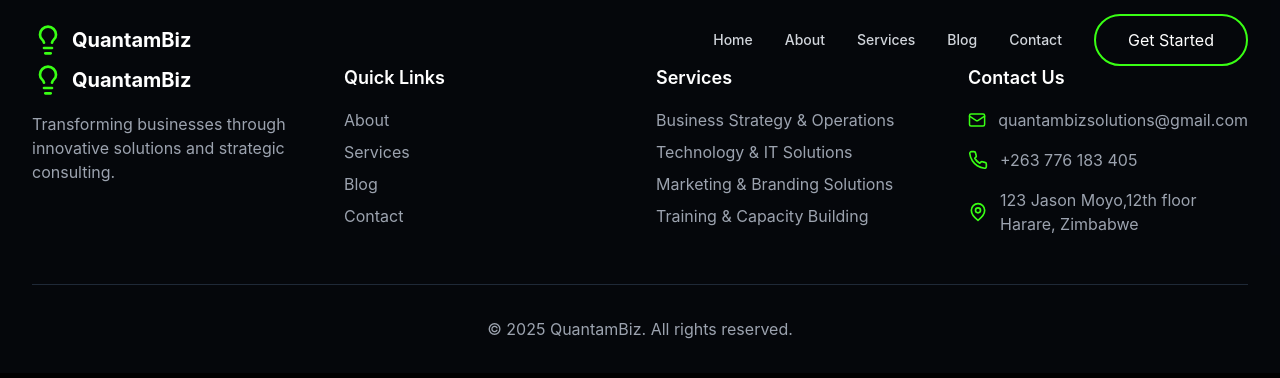
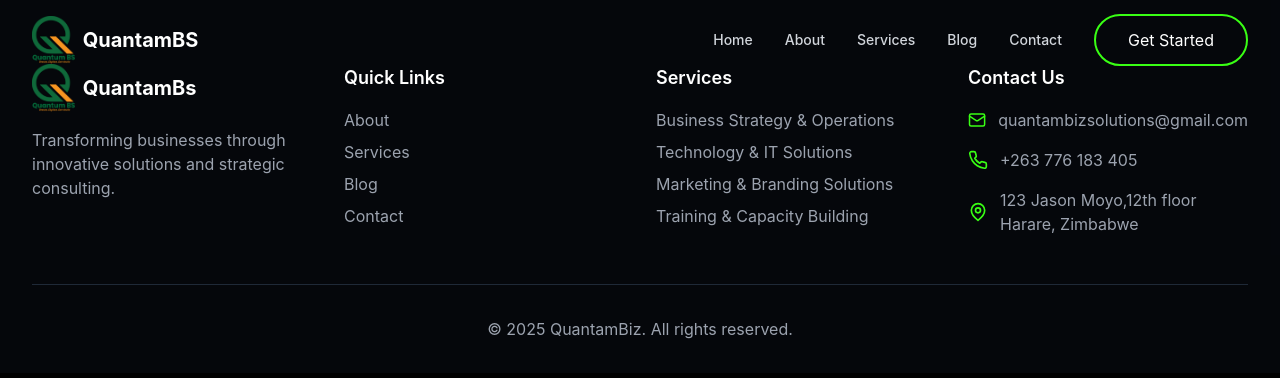
Before and after one commit to kawa202/QuantamBiz, a React (Vite) app: page /QuantamBiz/QuantamBiz in a window 1280 px wide. Shown: the top 378 px of the page. Built offline with nearby package versions, Linux system fonts and the light colour scheme.

Commit message:
added logo

```diff
--- a/src/components/Footer.tsx
+++ b/src/components/Footer.tsx
@@ -1,6 +1,7 @@
 import React from 'react';
 import { Link } from 'react-router-dom';
 import { Lightbulb, Mail, Phone, MapPin } from 'lucide-react';
+import logo from '../assets/logo.png';
 
 const Footer = () => {
 
@@ -18,8 +19,13 @@ const Footer = () => {
           {/* Company Info */}
           <div>
             <Link to="/" className="flex items-center space-x-2 mb-4">
-              <Lightbulb className="h-8 w-8 text-neon-green" />
-              <span className="text-xl font-bold">QuantamBiz</span>
+
+              <img
+              src={logo}
+              alt="QuantamBiz Logo"
+              className="h-12 w-auto" // Adjust height as needed
+            />
+              <span className="text-xl font-bold">QuantamBs</span>
             </Link>
             <p className="text-gray-400 mb-4">
               Transforming businesses through innovative solutions and strategic consulting.
--- a/src/components/Navbar.tsx
+++ b/src/components/Navbar.tsx
@@ -1,12 +1,14 @@
 import React, { useState, useEffect } from 'react';
-import { Link, useLocation } from 'react-router-dom';
+import { Link, useLocation, useNavigate } from 'react-router-dom';
 import { Menu, X, Lightbulb } from 'lucide-react';
 import { motion } from 'framer-motion';
+import logo from '../assets/logo.png';
 
 const Navbar = () => {
   const [isOpen, setIsOpen] = useState(false);
   const [scrolled, setScrolled] = useState(false);
   const location = useLocation();
+  const navigate = useNavigate();
 
   useEffect(() => {
     const handleScroll = () => {
@@ -34,8 +36,13 @@ const Navbar = () => {
       <div className="max-w-7xl mx-auto px-4 sm:px-6 lg:px-8">
         <div className="flex items-center justify-between h-20">
           <Link to="/" className="flex items-center space-x-2">
-            <Lightbulb className="h-8 w-8 text-neon-green" />
-            <span className="text-xl font-bold">QuantamBiz</span>
+
+            <img
+              src={logo}
+              alt="QuantamBiz Logo"
+              className="h-12 w-auto" // Adjust height as needed
+            />
+            <span className="text-xl font-bold">QuantamBS</span>
           </Link>
 
           {/* Desktop Navigation */}
@@ -51,7 +58,7 @@ const Navbar = () => {
                 {item.name}
               </Link>
             ))}
-            <button className="btn-primary">Get Started</button>
+            <button className="btn-primary" onClick={() => navigate('/contact')}>Get Started</button>
           </div>
 
           {/* Mobile Navigation Button */}
@@ -88,7 +95,7 @@ const Navbar = () => {
                   {item.name}
                 </Link>
               ))}
-              <button className="btn-primary w-full mt-4">Get Started</button>
+              <button className="btn-primary w-full mt-4" onClick={() => navigate('/contact')}>Get Started</button>
             </div>
           </motion.div>
         )}
--- a/src/pages/Home.tsx
+++ b/src/pages/Home.tsx
@@ -66,7 +66,7 @@ const Home = () => {
             transition={{ duration: 0.8, delay: 0.4 }}
             className="flex flex-col sm:flex-row items-center justify-center gap-4"
           >
-            <button className="btn-primary">Get Started</button>
+            <button className="btn-primary" onClick={() => navigate('/contact')}>Get Started</button>
             <button className="text-white flex items-center gap-2 hover:text-neon-green transition-colors"
               onClick={() => navigate('/about')}
               >
```
Also changed, not shown: src/assets/logo.png (added).
